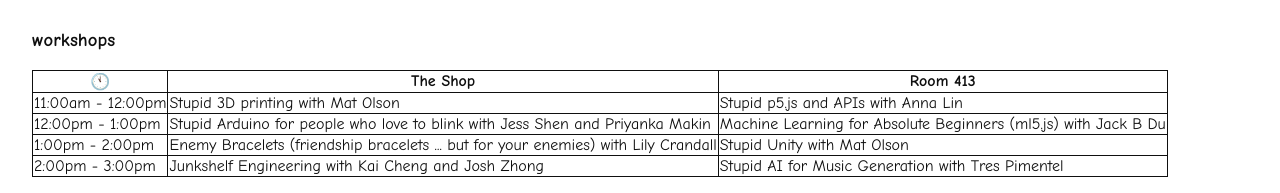
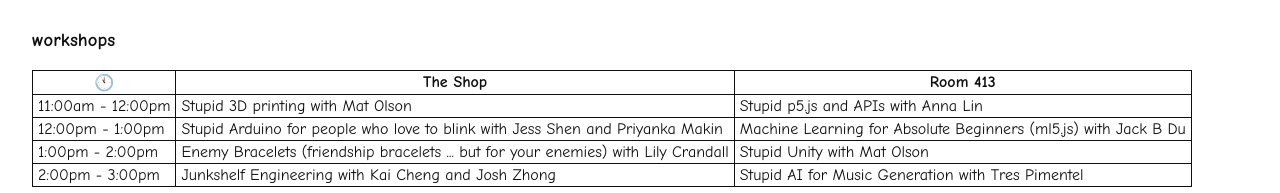
Before and after one commit to iguannalin/stupid, a plain HTML site: page index.html in a window 1280 px wide. Shown: the part 1107-1300 px from the top of the page. Drawn offline with Linux system fonts and the light colour scheme; a web font is replaced by a local one.

Commit message:
Update index.css

```diff
--- a/index.css
+++ b/index.css
@@ -93,5 +93,6 @@ table {
 }
 
 th, td {
+  padding: 2px 5px;
   border: 1px solid;
 }
```
